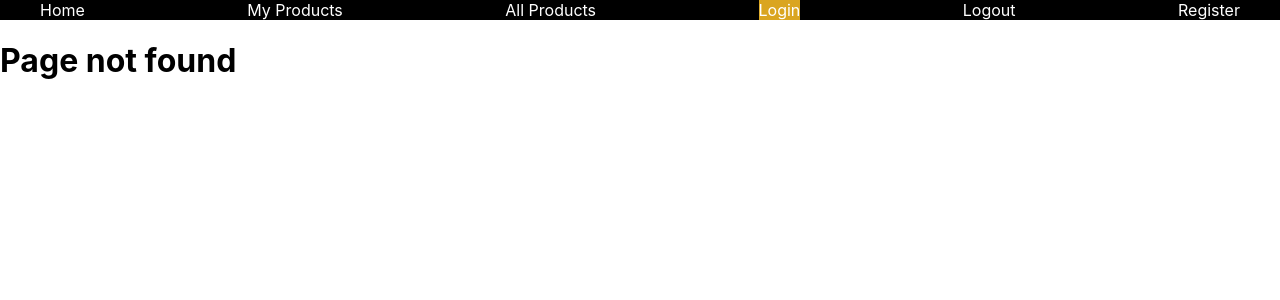
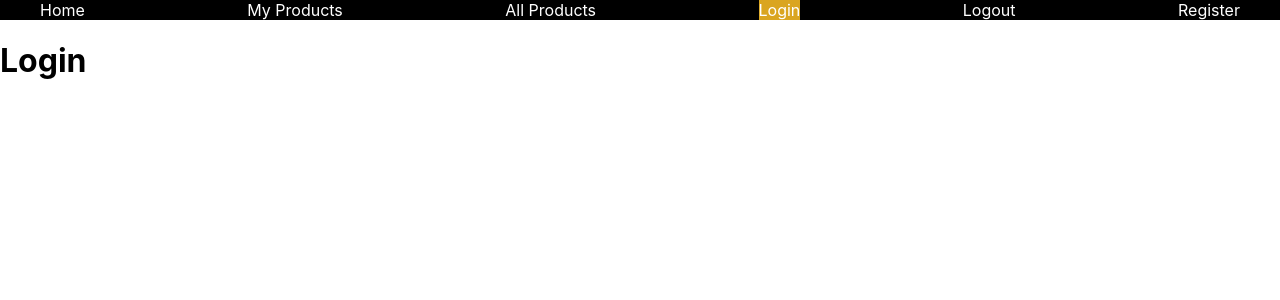
Before and after one commit to martin-lyubenov/react-online-shop, a React (Create React App) app: page /login in a window 1280 px wide. Before the commit this address had no page. Shown: the top 300 px of the page. Built offline with nearby package versions, Linux system fonts and the light colour scheme.

Commit message:
scaffold - pages folder done

```diff
--- /dev/null
+++ b/src/components/AllProducts.js
@@ -0,0 +1,5 @@
+function AllProducts(params) {
+    return <h1>All Products</h1>
+}
+
+export default AllProducts;
--- /dev/null
+++ b/src/components/Login.js
@@ -0,0 +1,5 @@
+function Login(params) {
+    return <h1>Login</h1>
+}
+
+export default Login
--- /dev/null
+++ b/src/components/MyProducts.js
@@ -0,0 +1,5 @@
+function MyProducts(params) {
+    return <h1>My Products</h1>
+}
+
+export default MyProducts;
--- /dev/null
+++ b/src/components/Register.js
@@ -0,0 +1,5 @@
+function Register(params) {
+  return <h1>Register</h1>;
+}
+
+export default Register;
--- /dev/null
+++ b/src/pages/AllProducts.js
@@ -0,0 +1,7 @@
+import AllProducts from "../components/AllProducts";
+
+function AllProductsPage(params) {
+  return <AllProducts />;
+}
+
+export default AllProductsPage;
--- a/src/pages/Login.js
+++ b/src/pages/Login.js
@@ -0,0 +1,7 @@
+import Login from "../components/Login";
+
+function LoginPage(params) {
+  return <Login />;
+}
+
+export default LoginPage;
--- /dev/null
+++ b/src/pages/MyProducts.js
@@ -0,0 +1,7 @@
+import MyProducts from "../components/MyProducts";
+
+function MyProductsPage(params) {
+  return <MyProducts />;
+}
+
+export default MyProductsPage;
--- /dev/null
+++ b/src/pages/Register.js
@@ -0,0 +1,7 @@
+import Register from "../components/Register";
+
+function RegisterPage(params) {
+  <Register />;
+}
+
+export default RegisterPage;
```
Also changed, not shown: src/App.js (+21 -1 lines), src/pages/Layout.js (renamed from src/pages/Lauout.js), src/pages/Signin.js (deleted), 1 other file (tests, documents, lock files or other folders).
